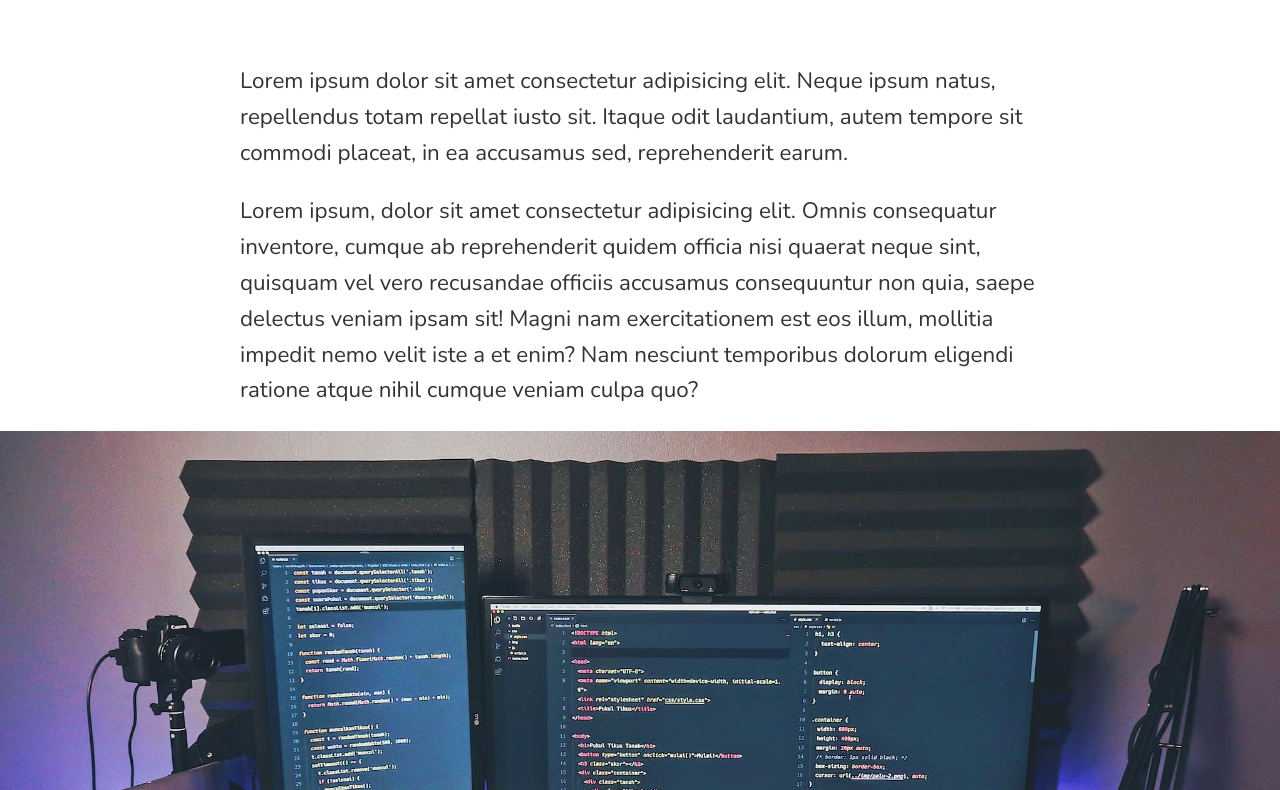
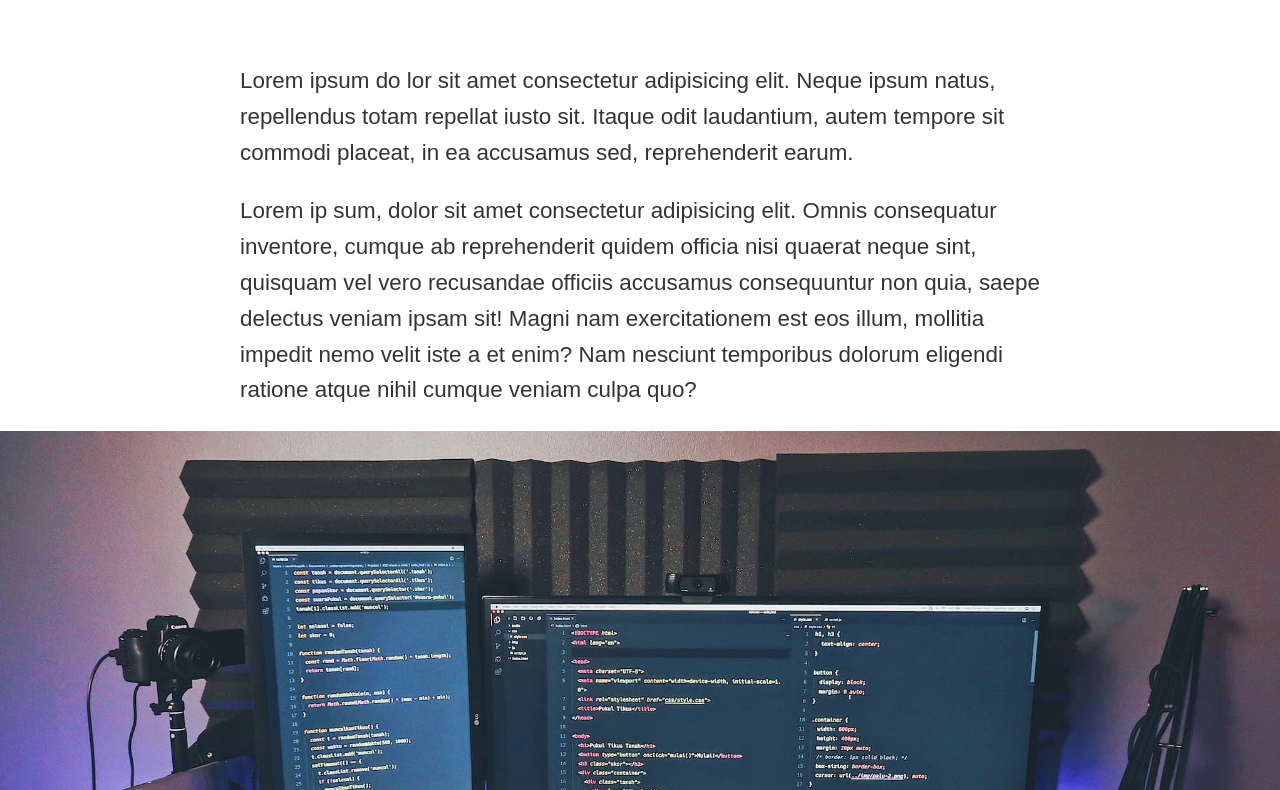
Before and after one commit to yusmnn/CSS-UNIT, a plain HTML site: page Latihan4/index.html in a window 1280 px wide. Shown: the part 233-1023 px from the top of the page. Drawn offline with nearby package versions, Linux system fonts and the light colour scheme.

Commit message:
modifikasi

```diff
--- a/Latihan4/index.html
+++ b/Latihan4/index.html
@@ -1,27 +1,43 @@
 <!DOCTYPE html>
 <html lang="en">
+
 <head>
     <meta charset="UTF-8" />
     <meta http-equiv="X-UA-Compatible" content="IE=edge" />
     <meta name="viewport" content="width=device-width, initial-scale=1.0" />
     <title>CSS Calc</title>
-    <link rel="stylesheet" href="style.css" />
+    <link rel="stylesheet" href="style.css"/>
 </head>
 <body>
     <div class="container">
        <h1>Calc()</h1>
-
-      <p>Lorem ipsum dolor sit amet consectetur adipisicing elit. Neque ipsum natus, repellendus totam repellat iusto sit. Itaque odit laudantium, autem tempore sit commodi placeat, in ea accusamus sed, reprehenderit earum.</p>
+        <p>Lorem ipsum do lor sit amet consectetur adipisicing elit. Neque ipsum natus, repellendus totam repellat iusto
+            sit. Itaque odit laudantium, autem tempore sit commodi placeat, in ea accusamus sed, reprehenderit earum.
+        </p>
         <p>
-        Lorem ipsum, dolor sit amet consectetur adipisicing elit. Omnis consequatur inventore, cumque ab reprehenderit quidem officia nisi quaerat neque sint, quisquam vel vero recusandae officiis accusamus consequuntur non quia, saepe
-        delectus veniam ipsam sit! Magni nam exercitationem est eos illum, mollitia impedit nemo velit iste a et enim? Nam nesciunt temporibus dolorum eligendi ratione atque nihil cumque veniam culpa quo?
+            Lorem ip sum, dolor sit amet consectetur adipisicing elit. Omnis consequatur inventore, cumque ab
+            reprehenderit
+            quidem officia nisi quaerat neque sint, quisquam vel vero recusandae officiis accusamus consequuntur non
+            quia,
+            saepe
+            delectus veniam ipsam sit! Magni nam exercitationem est eos illum, mollitia impedit nemo velit iste a et
+            enim? Nam
+            nesciunt temporibus dolorum eligendi ratione atque nihil cumque veniam culpa quo?
         </p>
         <img src="img/1.jpg" alt="desk-setup" class="fullsize-img" />
-      <p>Lorem ipsum dolor sit amet consectetur adipisicing elit. Officiis dolores ullam, itaque sint, sapiente quam possimus consequatur asperiores porro eveniet distinctio, exercitationem vel saepe.</p>
-      <p class="quotes">"dolorum, fuga temporibus odio voluptates dicta, ad est. Perspiciatis repellendus beatae at, distinctio, voluptatem sint repellat culpa exercitationem, officia aspernatur asperiores."</p>
+        <p>Lorem ipsum dolor sit amet consectetur adipisicing elit. Officiis dolores ullam, itaque sint, sapiente quam
+            possimus consequatur asperiores porro eveniet distinctio, exercitationem vel saepe.</p>
+        <p class="quotes">"dolorum, fuga temporibus odio voluptates dicta, ad est. Perspiciatis repellendus beatae at,
+            distinctio, voluptatem sint repellat culpa exercitationem, officia aspernatur asperiores."</p>
         <p>
-        Lorem ipsum dolor sit amet consectetur adipisicing elit. Aliquid hic accusantium odio expedita dignissimos vel sunt culpa numquam dolorem animi dolor aperiam debitis dolores eum nemo odit, aspernatur tempora molestiae minima
-        similique rem voluptates quis necessitatibus? Dolore voluptates reiciendis distinctio molestiae, eius quae cum fuga maiores quidem, ex repellat ad. Ducimus repellat neque sint magni accusantium? Et iusto beatae corrupti?
+            Lorem ipsum dolor sit amet consectetur adipisicing elit. Aliquid hic accusantium odio expedita dignissimos
+            vel
+            sunt culpa numquam dolorem animi dolor aperiam debitis dolores eum nemo odit, aspernatur tempora molestiae
+            minima
+            similique rem voluptates quis necessitatibus? Dolore voluptates reiciendis distinctio molestiae, eius quae
+            cum
+            fuga maiores quidem, ex repellat ad. Ducimus repellat neque sint magni accusantium? Et iusto beatae
+            corrupti?
         </p>
     </div>
 </body>
--- a/Latihan4/style.css
+++ b/Latihan4/style.css
@@ -5,7 +5,7 @@
 }
 
 body {
-  font-family: Nunito, sans-serif;
+  font-family: sans-serif;
   min-height: 100vh;
   font-size: 1.4rem;
   line-height: 1.6;
@@ -22,7 +22,7 @@ body {
 h1 {
   font-size: calc(6vw + 1.5rem);
   text-align: center;
-  color: lightblue;
+  color: rgb(40, 149, 185);
 }
 
 img {
```
Also changed, not shown: Latihan1/index.html (+3 -7 lines), Latihan3/index.html (+19 -10 lines), Latihan4/index1.html (+3 -0 lines), Latihan5/index.html (added, +15 -0 lines). Lines whose indentation alone changed are shown as unchanged.
